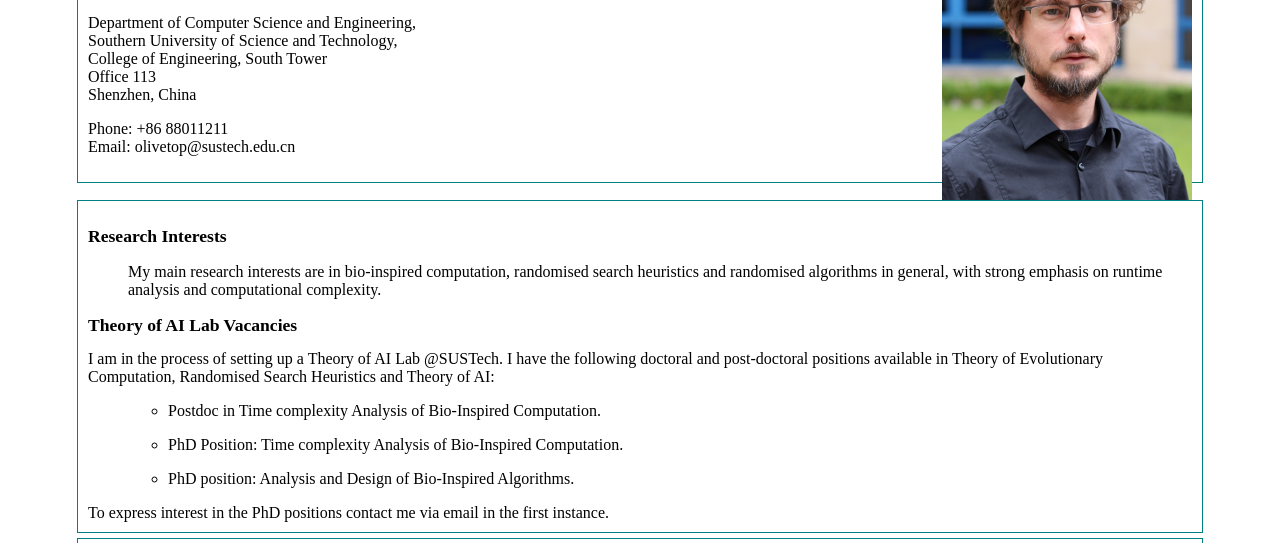
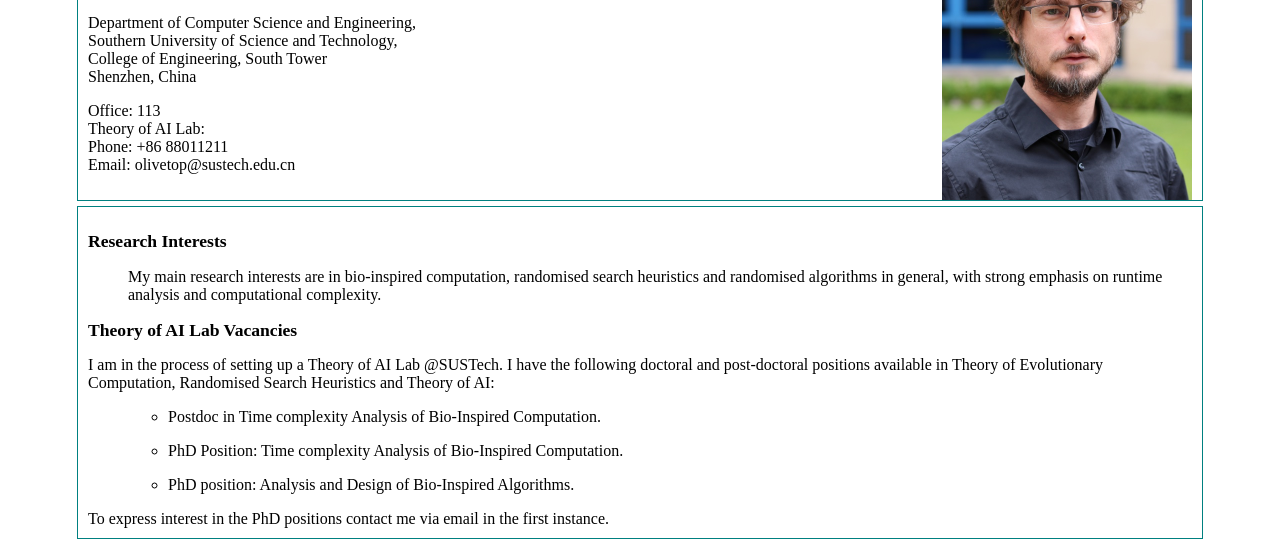
Before and after one commit to peteroliveto/peteroliveto.github.io, a plain HTML site: page index.html in a window 1280 px wide. Shown: the part 159-702 px from the top of the page. Drawn offline with Linux system fonts and the light colour scheme.

Commit message:
vacancies

```diff
--- a/index.html
+++ b/index.html
@@ -82,11 +82,12 @@
 	                        <li>Department of Computer Science and Engineering, </li>
         	                <li>Southern University of Science and Technology, </li>
                 	        <li>College of Engineering, South Tower </li>
-				<li>Office 113</li>
                         	<li>Shenzhen, China </li>
 			</ul>
 
 			<ul class="personalInfo">
+			<li>Office: 113</li>
+			<li> Theory of AI Lab: </li>
                         	<li>Phone: +86 88011211 </li>
                         	<li>Email: olivetop@sustech.edu.cn </li>
 			</ul>
```
